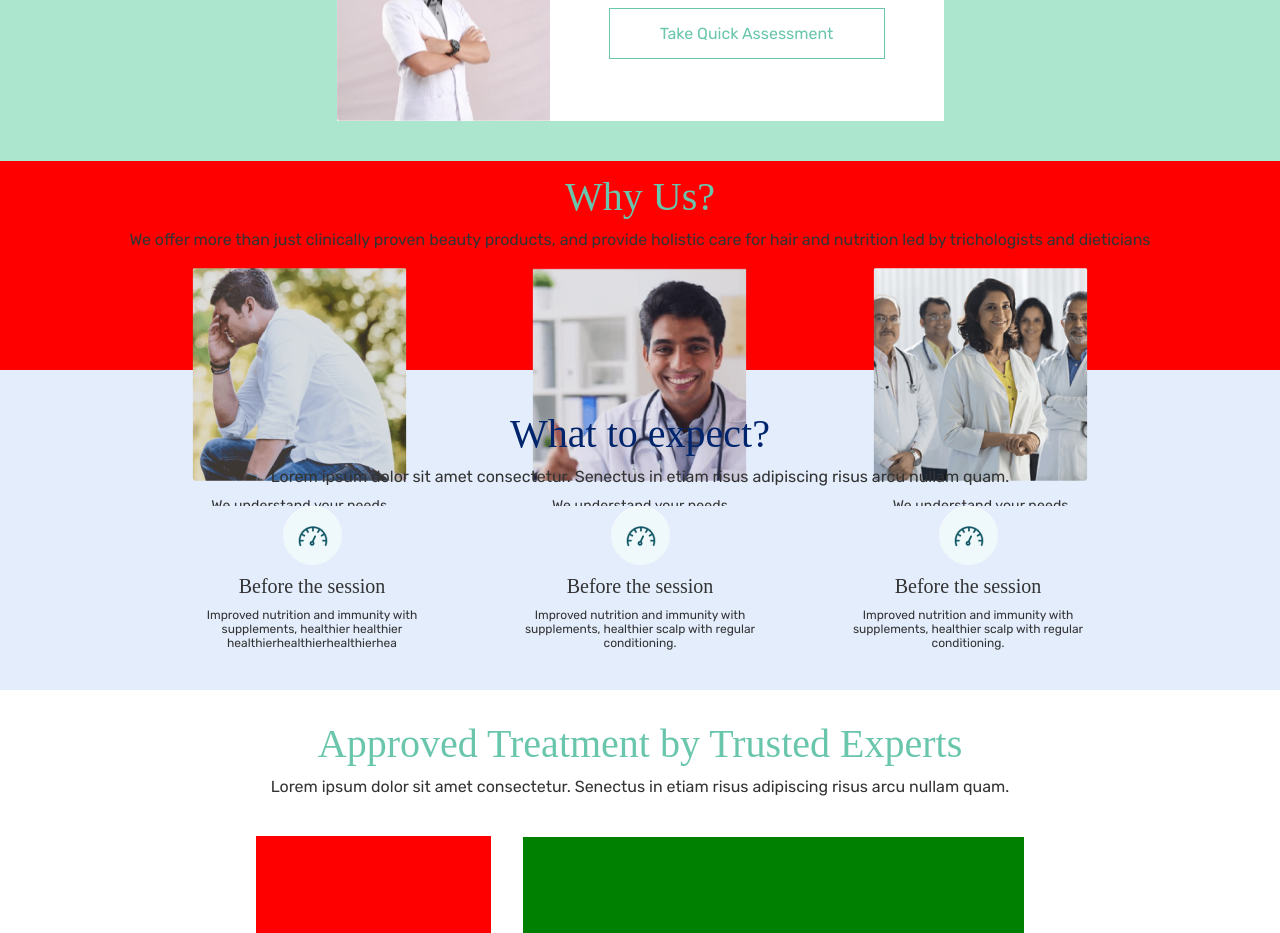
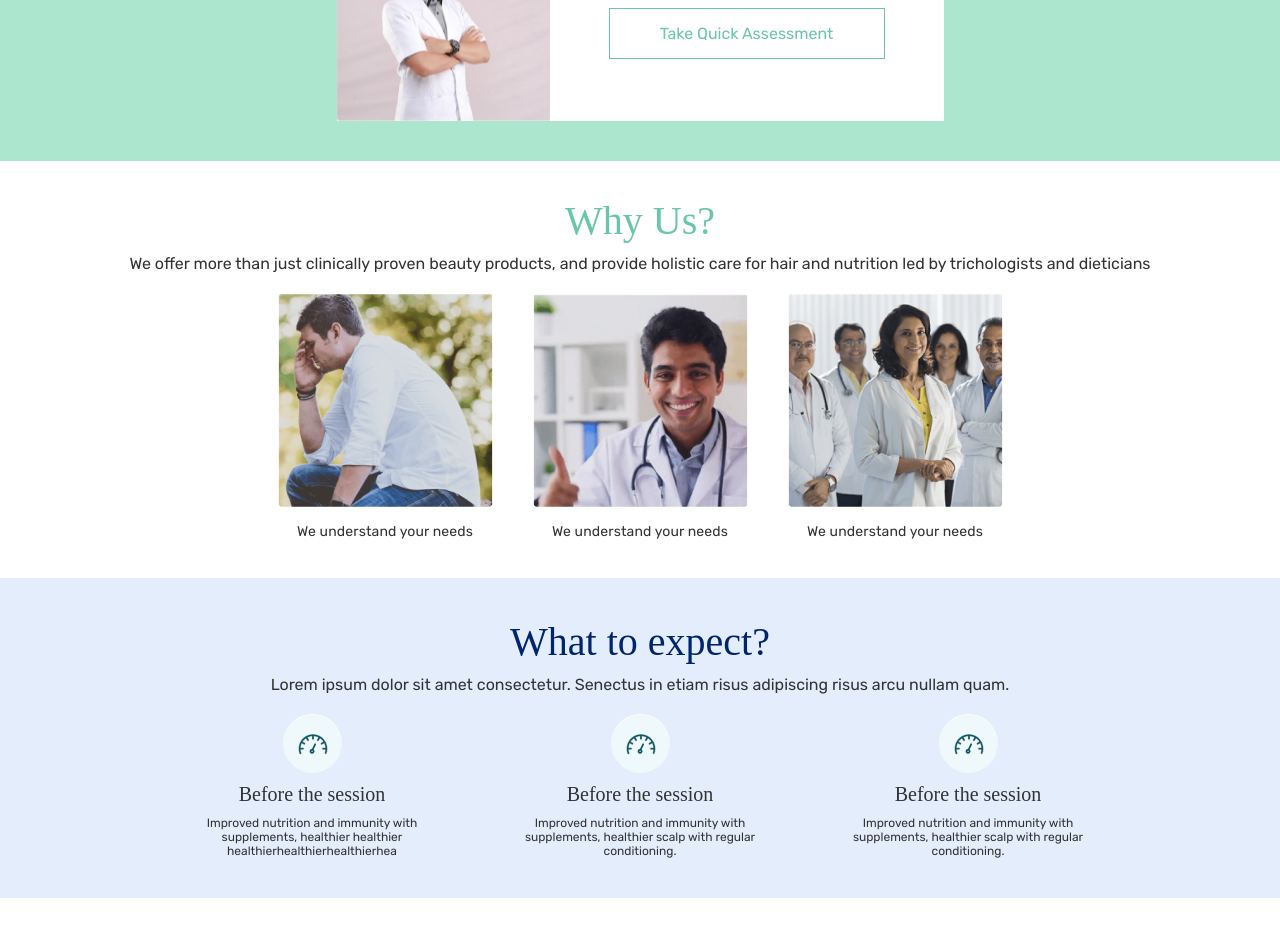
Before and after one commit to dhanan26/wg-v2, a React (Vite) app: page / in a window 1280 px wide. Shown: the part 1980-2913 px from the top of the page. Built offline with nearby package versions, Linux system fonts and the light colour scheme.

Commit message:
Why Us overlapping issue fixed.

```diff
--- a/src/components/whyUs/whyUs.jsx
+++ b/src/components/whyUs/whyUs.jsx
@@ -1,34 +1,36 @@
 import styled from "@emotion/styled";
-import { Box, Grid, useMediaQuery } from "@mui/material";
-import { TextCenterBox, GridBox } from "../common/containers/containers";
+import { Box, useMediaQuery } from "@mui/material";
+import { TextCenterBox } from "../common/containers/containers";
 import {
   PrimarySubText,
   PrimaryText,
 } from "../common/typographies/typographies";
-import { whyUsImageData } from "../../data/whyUs";
-import ImageListItem from "@mui/material/ImageListItem";
 import image1 from "../../assets/images/Why Us/Why_Us-1.png";
 import image2 from "../../assets/images/Why Us/Why_Us-2.png";
 import image3 from "../../assets/images/Why Us/Why_Us-3.png";
 
 const WhyUsBox = styled(TextCenterBox)(({ theme }) => ({
-  height:209,
-  backgroundColor:"red"
+  padding: "00px 0px 0px 0px",
+  height: 417,
+
+  [theme.breakpoints.down(`smd`)]: {
+    height: 434,
+  },
 }));
 
 const WhyUsTitleBox = styled(TextCenterBox)(({ theme }) => ({
   flexDirection: "column",
   textAlign: "center",
-  gap: 10,
+  rowGap: 10,
 }));
 
 const WhyUsTitle = styled(PrimaryText)(({ theme }) => ({
-  padding: "40px 0px 0px 0px",
+  padding: "0px 0px 0px 0px",
   fontSize: 40,
   color: theme.palette.primary.main,
   [theme.breakpoints.down("smd")]: {
     fontSize: 20,
-    padding: "30px 0px 0px 0px",
+    padding: "0px 0px 0px 0px",
   },
 }));
 
@@ -57,13 +59,15 @@ const WhyUsSubText = styled(PrimarySubText)(({ theme }) => ({
 const CustomImageBox = styled(Box)(({ theme }) => ({
   display: "grid",
   gridTemplateColumns: "repeat(3, 1fr)",
-  gap: 1,
+  gap: "40px",
+  paddingTop: "10px",
   gridTemplateRows: "auto",
   gridTemplateAreas: `"main footer sidebar "`,
   justifyContent: "center",
   [theme.breakpoints.down("smd")]: {
     gridTemplateColumns: "repeat(4, 1fr)",
-    gap: 1,
+    columnGap: 15,
+    rowGap: 20,
     gridTemplateRows: "auto",
     gridTemplateAreas: `
         "main main sidebar sidebar"
@@ -74,38 +78,24 @@ const CustomImageBox = styled(Box)(({ theme }) => ({
 export const WhyUS = () => {
   const isSmallScreen = useMediaQuery("(max-width:800px)");
   return (
-    <>
     <WhyUsBox>
       <WhyUsTitleBox>
         <WhyUsTitle variant="primaryTitle" color="secondary">
           Why Us?
         </WhyUsTitle>
         <WhyUsSubTitle variant="secondaryTitle" color="textPrimary">
-            We offer more than just clinically proven beauty products, and
-            provide holistic care for hair and nutrition led by trichologists
-            and dieticians
+          We offer more than just clinically proven beauty products, and provide
+          holistic care for hair and nutrition led by trichologists and
+          dieticians
         </WhyUsSubTitle>
 
-          <Box
-            sx={{
-              width: "100%",
-              height: "140px",
-              color: "#fff",
-              "& > .MuiBox-root > .MuiBox-root": {
-                p: 1,
-                borderRadius: 2,
-                fontSize: "0.875rem",
-                fontWeight: "700",
-              },
-            }}
-          >
         <CustomImageBox>
           <Box sx={{ gridArea: "main" }}>
             {isSmallScreen ? (
               <img src={image1} alt="image1" loading="lazy" width={100} />
             ) : (
               <img src={image1} alt="image1" loading="lazy" />
-                )}{" "}
+            )}
             <WhyUsSubText color="textPrimary">
               We understand your needs
             </WhyUsSubText>
@@ -135,9 +125,7 @@ export const WhyUS = () => {
             </WhyUsSubText>
           </Box>
         </CustomImageBox>
-          </Box>
       </WhyUsTitleBox>
     </WhyUsBox>
-    </>
   );
 };
```
Lines whose indentation alone changed are shown as unchanged.
